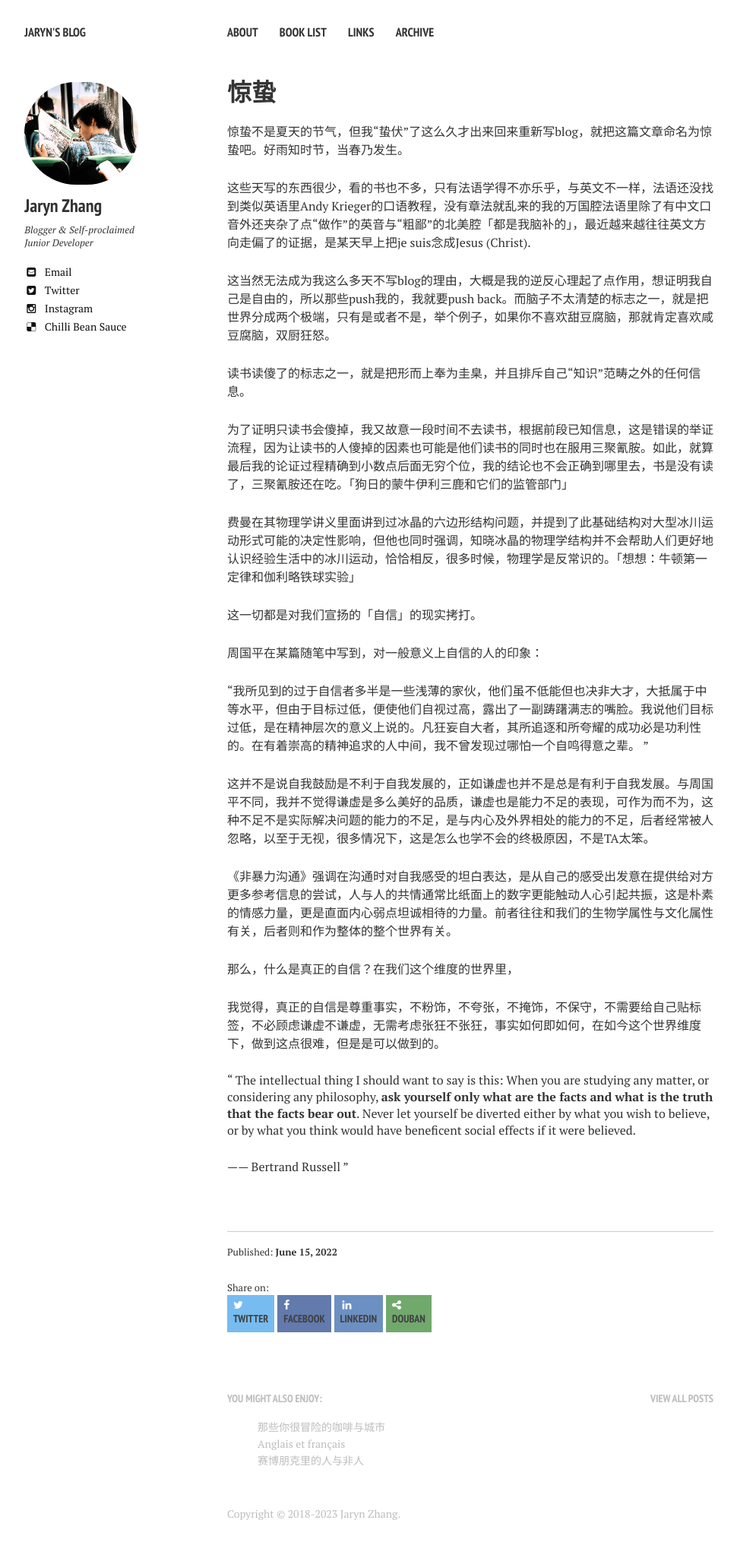
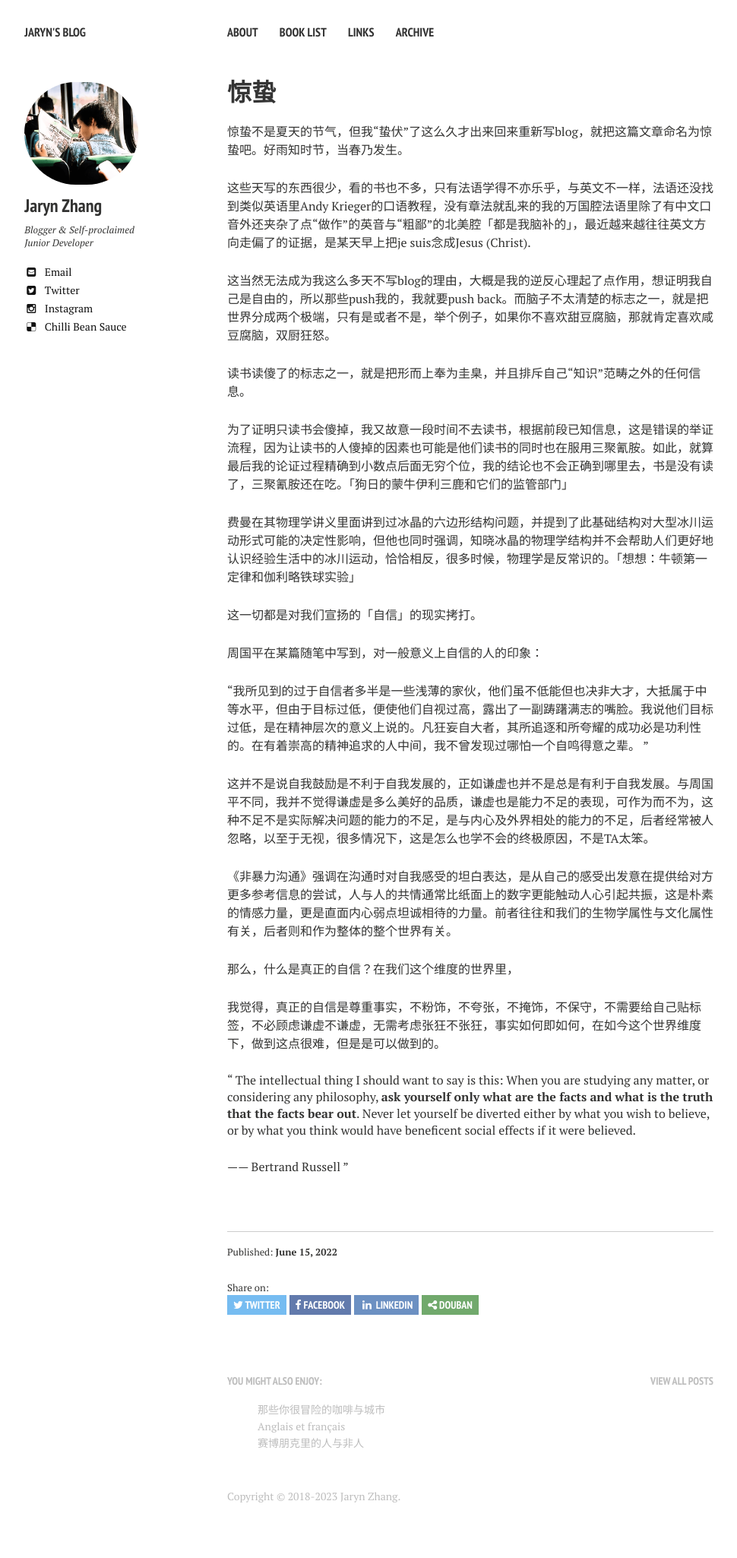
Before and after one commit to jarynzhang/jarynzhang.github.io, a Jekyll site: the page built from _posts/2022-06-15-惊蛰.md, in a window 1280 px wide. Shown: the whole page at 76% size, without its empty margins (21-991 px from the left). Built offline with Jekyll 4.4.1, drawn with Linux system fonts in a browser that asks for light colours; nearby versions of some CDN libraries; our own code applies the rules of GitHub Pages for plain Markdown files; after the commit the page ends 2027 px from its top, so only the background shows below that.

Commit message:
Revert "Update page.scss"
This reverts commit 6cb3fe4bb5a0aebd160b2c141a3e4d975b3fb5ab.

```diff
--- a/_sass/page.scss
+++ b/_sass/page.scss
@@ -483,9 +483,9 @@ body {
 	span {
 		display: none;
 		@media #{$medium} {
-			display: block;
-            margin-bottom: 5px;
-            color: $black;
+			display: inline;
+			padding-left: 0px;
+			padding-top: 0px;
 		}
 	}
 	h4 {
```
